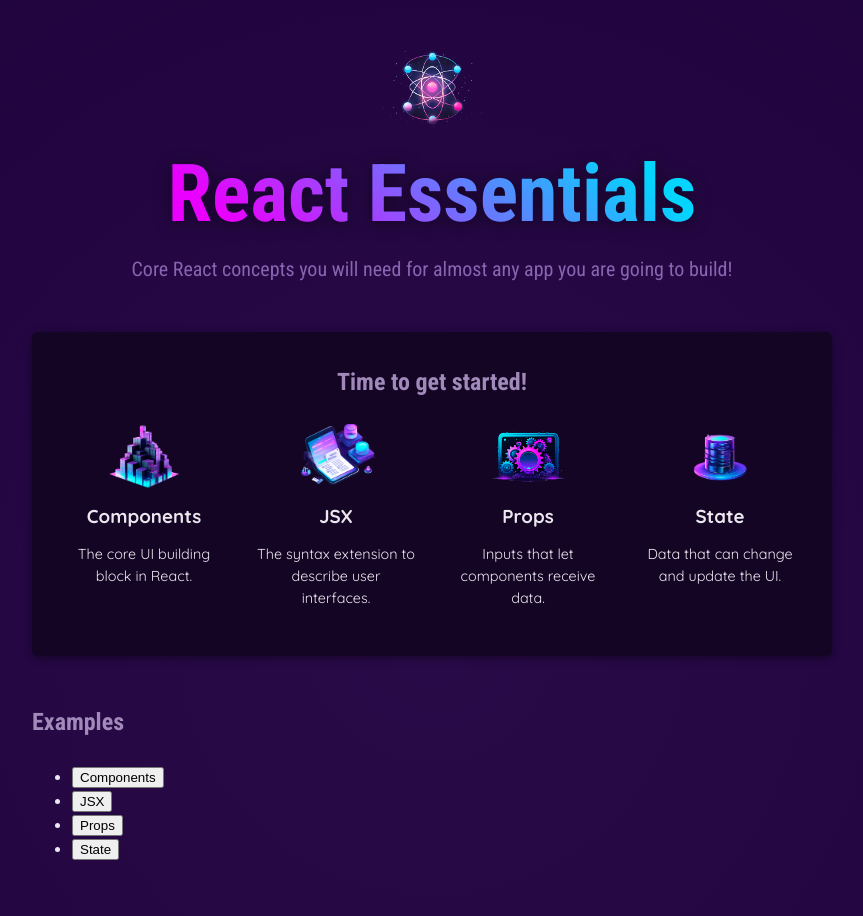
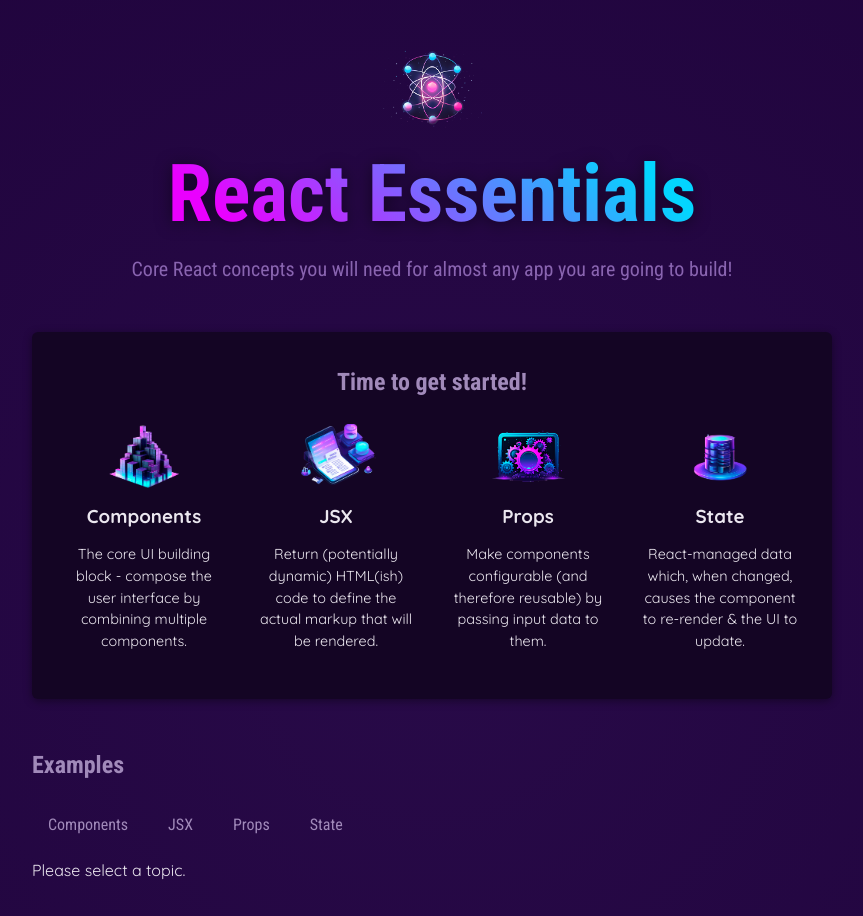
Before and after one commit to jenilkumar1301/01-starting-project, a React (Vite) app: page / in a window 1280 px wide. Shown: the top 916 px of the page, without its empty margins (208-1071 px from the left). Built offline with nearby package versions, Linux system fonts and the light colour scheme.

Commit message:
made changes in Tab button (in class)

```diff
--- a/src/App.jsx
+++ b/src/App.jsx
@@ -1,8 +1,31 @@
-import { CORE_CONCEPTS } from './data.js';
+import { CORE_CONCEPTS, EXAMPLES } from './data.js';
 import Header from './components/header/header.jsx';
 import CoreConcept from './components/coreconcepts/coreconcepts.jsx';
 import TabButton from './components/TabButton/TabButton.jsx';
+import { useState } from 'react';
+
 function App() {
+  const [selectedTopic, setSelectedTopic] = useState();
+  console.log('App is rendered');
+
+  function handleSelect(selectedButton) {
+    setSelectedTopic(selectedButton);
+  }
+
+  let tabContent = <p>Please select a topic.</p>;
+
+  if (selectedTopic) {
+    tabContent = (
+      <div id="tab-content">
+        <h3>{EXAMPLES[selectedTopic].title}</h3>
+        <p>{EXAMPLES[selectedTopic].description}</p>
+        <pre>
+          <code>{EXAMPLES[selectedTopic].code}</code>
+        </pre>
+      </div>
+    );
+  }
+
   return (
     <div>
       <Header />
@@ -19,12 +42,22 @@
 
         <section id="examples">
           <h2>Examples</h2>
-          <ul>
-            <TabButton>Components</TabButton>
-            <TabButton>JSX</TabButton>
-            <TabButton>Props</TabButton>
-            <TabButton>State</TabButton>
-          </ul>
+          <menu>
+            <TabButton onSelect={() => handleSelect('components')}>
+              Components
+            </TabButton>
+            <TabButton onSelect={() => handleSelect('jsx')}>
+              JSX
+            </TabButton>
+            <TabButton onSelect={() => handleSelect('props')}>
+              Props
+            </TabButton>
+            <TabButton onSelect={() => handleSelect('state')}>
+              State
+            </TabButton>
+          </menu>
+
+          {tabContent}
         </section>
       </main>
     </div>
--- a/src/components/TabButton/TabButton.jsx
+++ b/src/components/TabButton/TabButton.jsx
@@ -1,9 +1,9 @@
 import './TabButton.css';
 
-export default function TabButton({ children }) {
+export default function TabButton({ children, onSelect }) {
   return (
     <li>
-      <button>{children}</button>
+      <button onClick={onSelect}>{children}</button>
     </li>
   );
 }
--- a/src/data.js
+++ b/src/data.js
@@ -1,27 +1,82 @@
 import componentsImg from './assets/components.png';
+import propsImg from './assets/config.png';
 import jsxImg from './assets/jsx-ui.png';
-import propsImg from './assets/config.png';
 import stateImg from './assets/state-mgmt.png';
 
 export const CORE_CONCEPTS = [
   {
     image: componentsImg,
     title: 'Components',
-    description: 'The core UI building block in React.',
+    description:
+      'The core UI building block - compose the user interface by combining multiple components.',
   },
   {
     image: jsxImg,
     title: 'JSX',
-    description: 'The syntax extension to describe user interfaces.',
+    description:
+      'Return (potentially dynamic) HTML(ish) code to define the actual markup that will be rendered.',
   },
   {
     image: propsImg,
     title: 'Props',
-    description: 'Inputs that let components receive data.',
+    description:
+      'Make components configurable (and therefore reusable) by passing input data to them.',
   },
   {
     image: stateImg,
     title: 'State',
-    description: 'Data that can change and update the UI.',
+    description:
+      'React-managed data which, when changed, causes the component to re-render & the UI to update.',
   },
 ];
+
+export const EXAMPLES = {
+  components: {
+    title: 'Components',
+    description:
+      'Components are the building blocks of React applications. A component is a self-contained module (HTML + optional CSS + JS) that renders some output.',
+    code: `
+function Welcome() {
+  return <h1>Hello, World!</h1>;
+}`,
+  },
+  jsx: {
+    title: 'JSX',
+    description:
+      'JSX is a syntax extension to JavaScript. It is similar to a template language, but it has full power of JavaScript (e.g., it may output dynamic content).',
+    code: `
+<div>
+  <h1>Welcome {userName}</h1>
+  <p>Time to learn React!</p>
+</div>`,
+  },
+  props: {
+    title: 'Props',
+    description:
+      'Components accept arbitrary inputs called props. They are like function arguments.',
+    code: `
+function Welcome(props) {
+  return <h1>Hello, {props.name}</h1>;
+}`,
+  },
+  state: {
+    title: 'State',
+    description:
+      'State allows React components to change their output over time in response to user actions, network responses, and anything else.',
+    code: `
+function Counter() {
+  const [isVisible, setIsVisible] = useState(false);
+
+  function handleClick() {
+    setIsVisible(true);
+  }
+
+  return (
+    <div>
+      <button onClick={handleClick}>Show Details</button>
+      {isVisible && <p>Amazing details!</p>}
+    </div>
+  );
+}`,
+  },
+};
```
